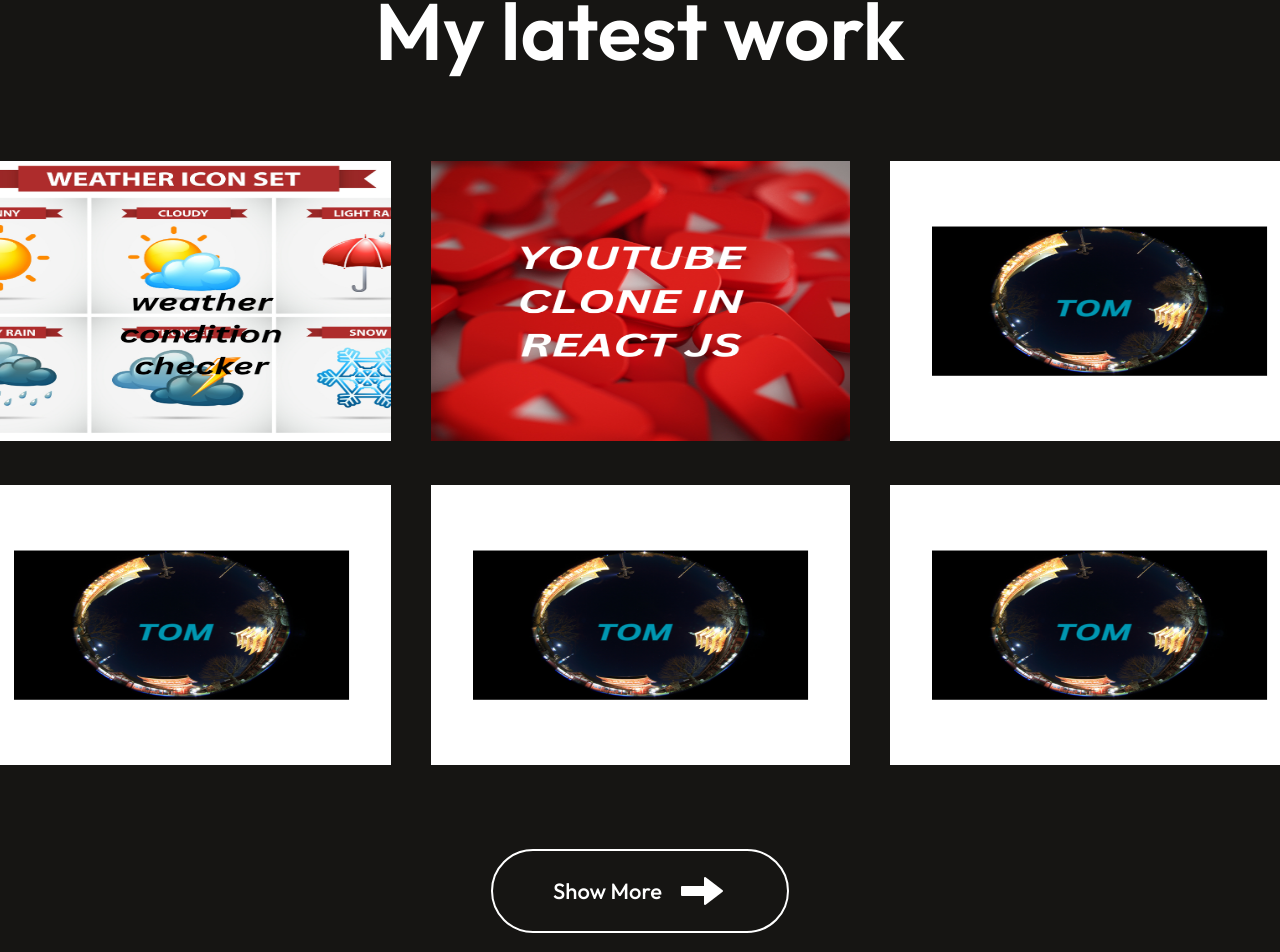
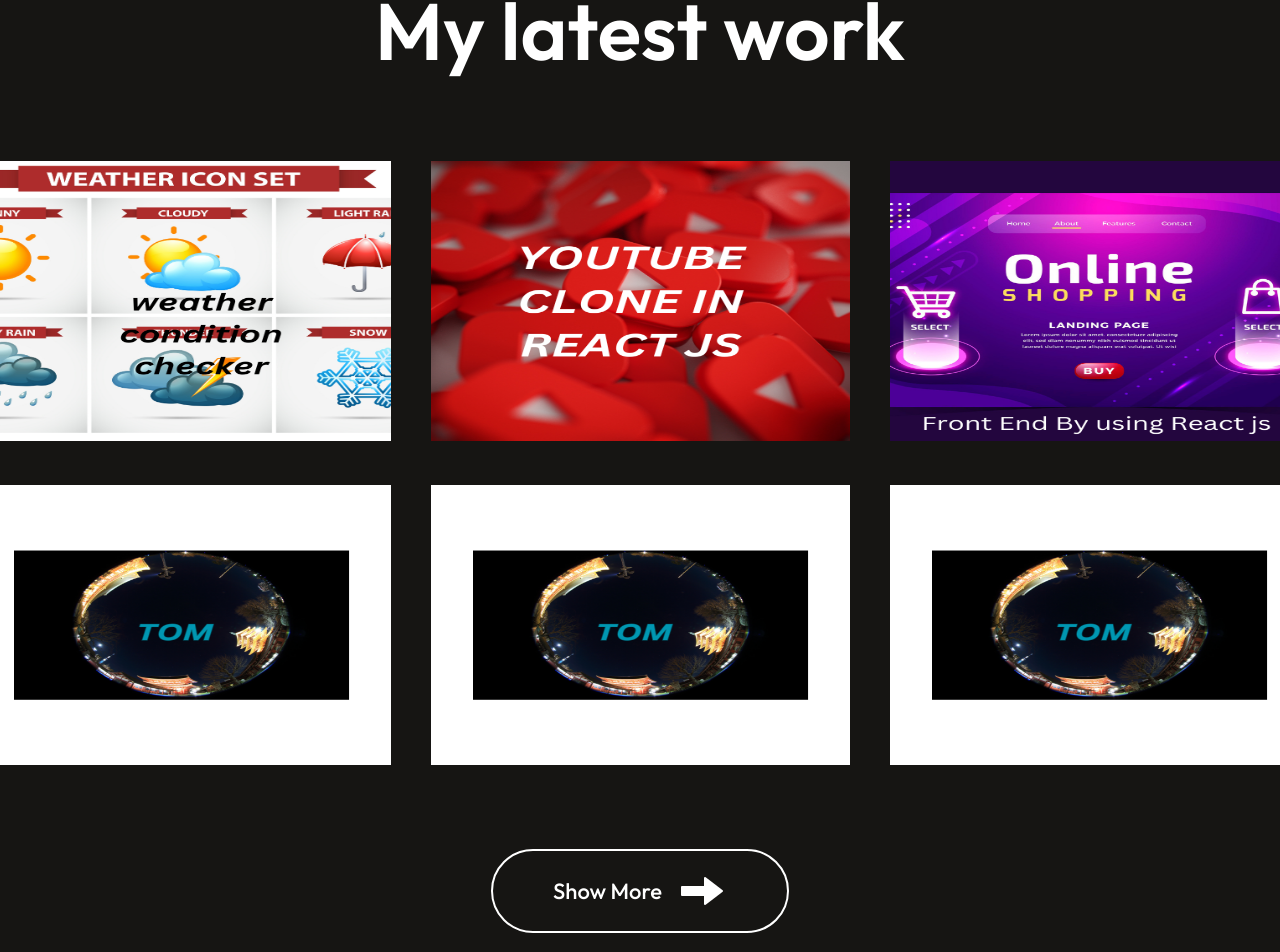
Before and after one commit to temuhabesha/portfolio-website, a React (Create React App) app: page / in a window 1280 px wide. Shown: the part 4276-5228 px from the top of the page. Built offline with nearby package versions, Linux system fonts and the light colour scheme.

Commit message:
the commit when we add frontend ecommerce website in our portifolio website

```diff
--- a/src/assets/mywork/mywork.js
+++ b/src/assets/mywork/mywork.js
@@ -1,6 +1,7 @@
 import project1_img from '../../assets/image/TOM.png'
 import weatherconditioner from '../../assets/image/WTconditioner.png'
 import youbebanner from '../../assets/image/youtubebanner.png'
+import EcommerseBnner from '../../assets/image/EcommerceBnner.png'
 
 const mywork=[
     {
@@ -18,8 +19,8 @@
     {
         w_no:3,
         w_name:"web development",
-        w_image:project1_img,
-        w_link:"https://tweatherconditioner.netlify.app/"
+        w_image:EcommerseBnner,
+        w_link:"https://tecommerceapp.netlify.app/"
     },
     {
         w_no:4,
@@ -31,13 +32,13 @@
         w_no:5,
         w_name:"web development",
         w_image:project1_img,
-        w_link:"https://tweatherconditioner.netlify.app/"
+        w_link:"https://tyoutube21.netlify.app/"
     },
     {
         w_no:6,
         w_name:"web development",
         w_image:project1_img,
-        w_link:"https://tweatherconditioner.netlify.app/"
+        w_link:"https://tecommerceapp.netlify.app/"
     }
 ]
 export default mywork;
```
Also changed, not shown: src/assets/image/EcommerceBnner.png (added).
